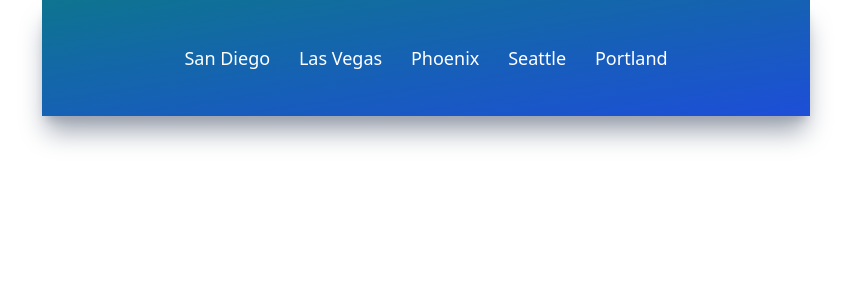
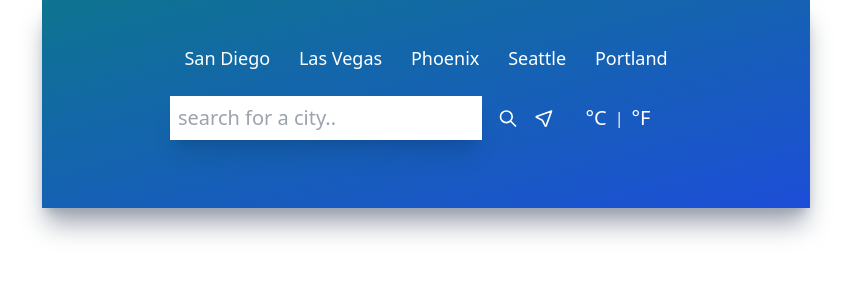
Before and after one commit to DavidGurovich/weatherapi, a React (Create React App) app: page / in a window 1280 px wide. Shown: the top 300 px of the page, without its empty margins (214-1065 px from the left). Built offline with nearby package versions, Linux system fonts and the light colour scheme.

Commit message:
added CSS for buttons

```diff
--- a/package.json
+++ b/package.json
@@ -9,6 +9,7 @@
     "@testing-library/user-event": "^13.5.0",
     "react": "^18.2.0",
     "react-dom": "^18.2.0",
+    "react-icons": "^4.7.1",
     "react-scripts": "5.0.1",
     "web-vitals": "^2.1.4"
   },
--- a/src/App.js
+++ b/src/App.js
@@ -2,12 +2,15 @@
 import './App.css';
 import UilReact from '@iconscout/react-unicons/icons/uil-react'
 import TopButtons from './components/TopButtons';
-
+import Inputs from './components/Inputs';
+import TimeLocation from './components/TimeLocation';
 function App() {
   return (
    <div className='mx-auto max-w-screen-md mt4 py-5 px-32 bg-gradient-to-br from-cyan-700 to-blue-700
    h-fit shadow-xl shadow-gray-400'>
     <TopButtons/>
+    <Inputs/>
+    <TimeLocation/>
    </div>
   );
 }
--- /dev/null
+++ b/src/components/Inputs.jsx
@@ -0,0 +1,29 @@
+import React from 'react'
+import {HiOutlineSearch} from 'react-icons/hi';
+import {TbLocation} from 'react-icons/tb';
+
+function Inputs() {
+  return (
+    <div className='flex flex-row justify-center my-6'>
+      <div className='flex flex-row w-3/4 items-center justify-center space-x-4'>
+        <input type="text"
+        placeholder='Search for a city..'
+        className=' placeholder:lowercase text-xl font-light p-2 shadow-xl focus:outline-none capitalize'
+        />
+        <HiOutlineSearch size = {25} className='text-white cursor-pointer transition ease-out hover:scale-150'/>
+        <TbLocation size = {25} className='text-white cursor-pointer transition ease-out hover:scale-150'/>
+      </div>
+      <div className='flex flex-row w-1/4 items-center justify-center'>
+        <button name='metric' className='text-xl text-white font-light'>
+        °C
+        </button>
+        <p className='mx-2 text-white'>|</p>
+        <button name='imperial' className='text-xl font-light text-white'>
+        °F
+        </button>
+      </div>
+    </div>
+  )
+}
+
+export default Inputs
--- /dev/null
+++ b/src/components/TimeLocation.jsx
@@ -0,0 +1,13 @@
+import React from 'react'
+
+function TimeLocation() {
+  return (
+    <div>
+        <div className='flex items-center justify-center my-6'>
+
+        </div>
+    </div>
+  )
+}
+
+export default TimeLocation
```
Also changed, not shown: 1 other file (tests, documents, lock files or other folders).
